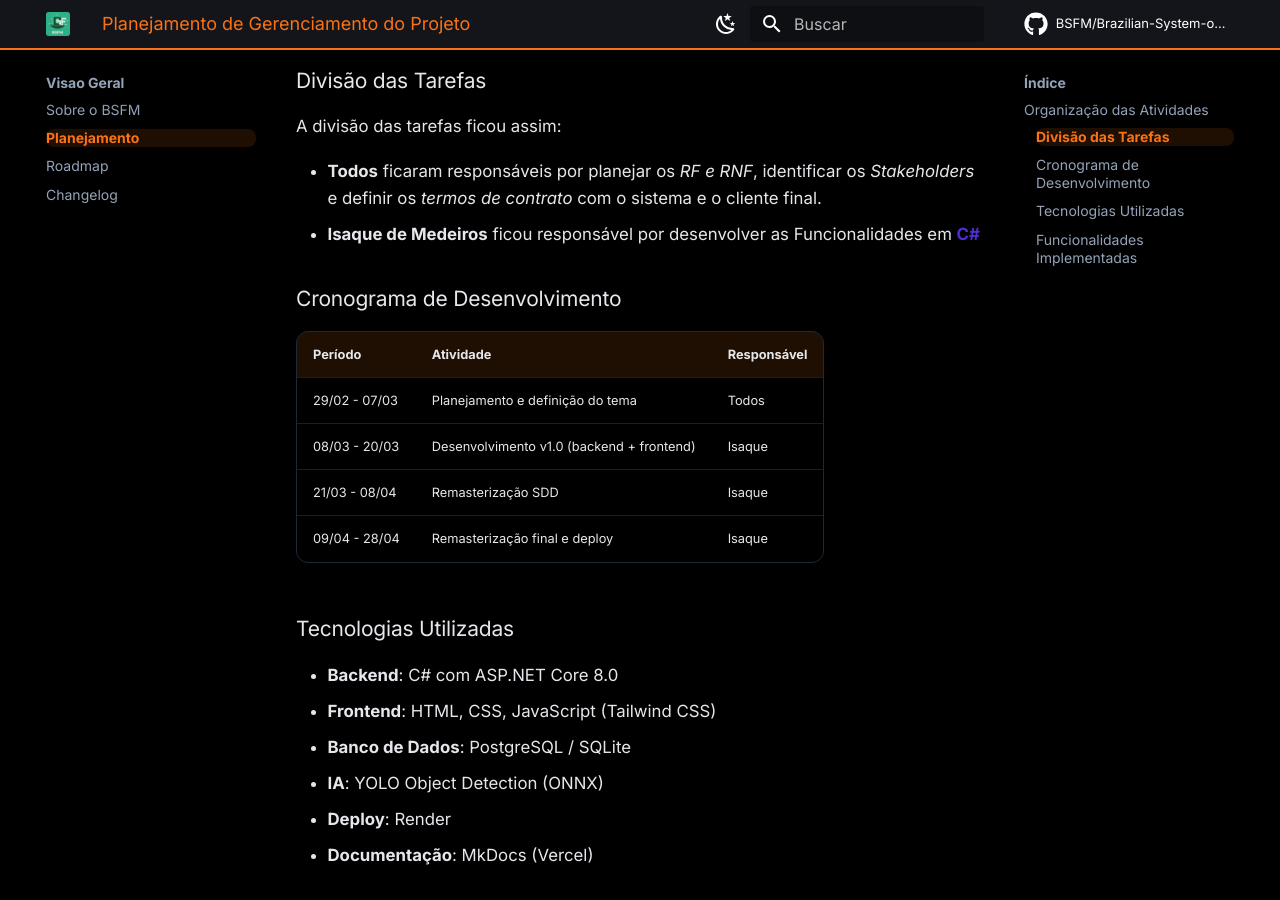
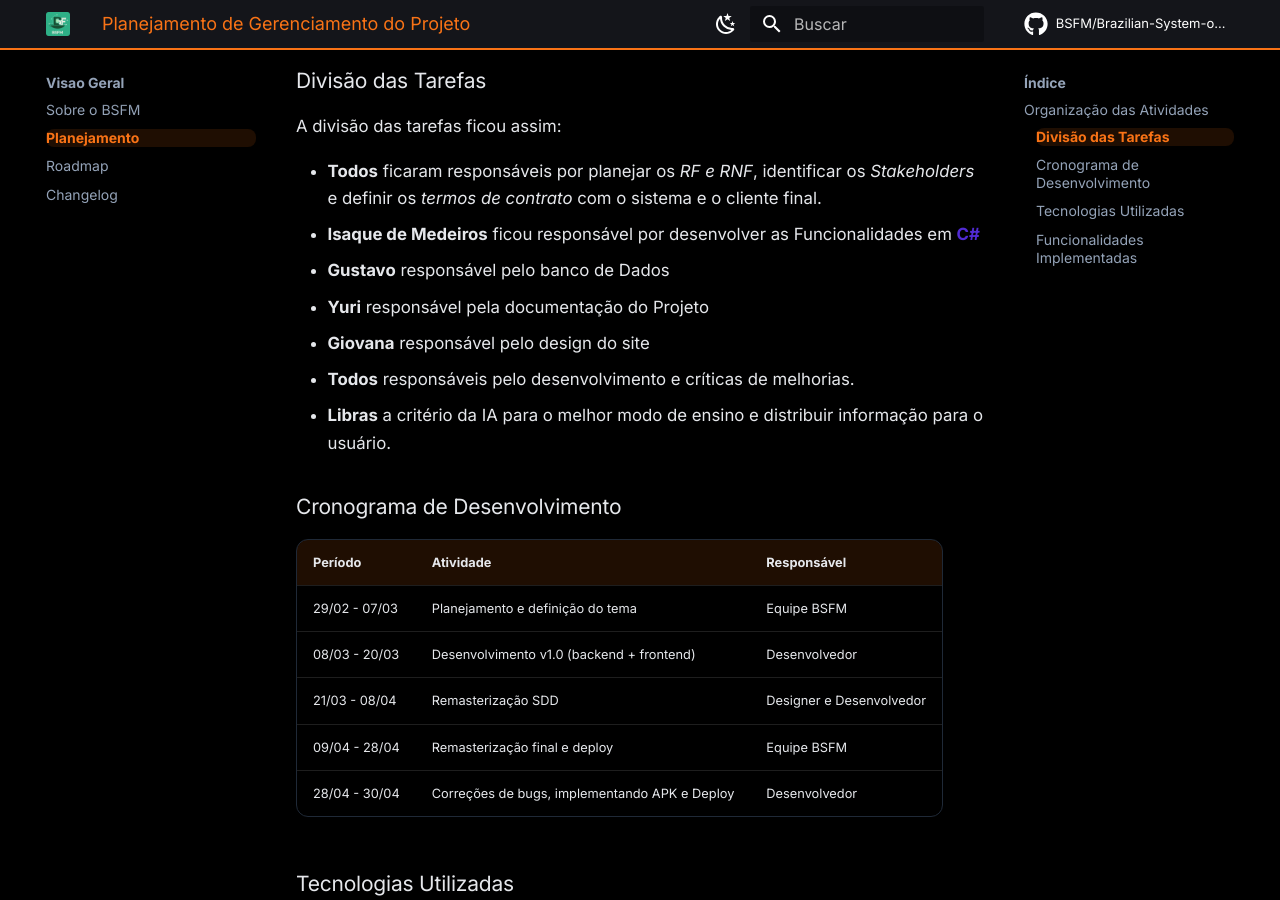
Before and after one commit to Isaque-Medeiros/pim-03semestre-ads, an MkDocs documentation site: the page built from docs/bsfm/planejamento.md, in a window 1280 px wide and 900 px high, scrolled down 466 px. Built offline with MkDocs 1.6.1 and Material for MkDocs 9.7.7, drawn with Linux system fonts in a browser that asks for light colours; comment, search, counter and statistics services are not loaded.

Commit message:
Att documentation

```diff
--- a/docs/bsfm/planejamento.md
+++ b/docs/bsfm/planejamento.md
@@ -18,15 +18,22 @@ A divisão das tarefas ficou assim:
 
 - **Todos** ficaram responsáveis por planejar os *RF e RNF*, identificar os *Stakeholders* e definir os *termos de contrato* com o sistema e o cliente final.
 - **Isaque de Medeiros** ficou responsável por desenvolver as Funcionalidades em <b style="color: #512bd4;">C#</b>
+- **Gustavo** responsável pelo banco de Dados
+- **Yuri** responsável pela documentação do Projeto
+- **Giovana** responsável pelo design do site
+- **Todos** responsáveis pelo desenvolvimento e críticas de melhorias.
+- **Libras** a critério da IA para o melhor modo de ensino e distribuir informação para o usuário.
 
 ### Cronograma de Desenvolvimento
 
 | Período | Atividade | Responsável |
 |---------|-----------|-------------|
-| 29/02 - 07/03 | Planejamento e definição do tema | Todos |
-| 08/03 - 20/03 | Desenvolvimento v1.0 (backend + frontend) | Isaque |
-| 21/03 - 08/04 | Remasterização SDD | Isaque |
-| 09/04 - 28/04 | Remasterização final e deploy | Isaque |
+| 29/02 - 07/03 | Planejamento e definição do tema | Equipe BSFM |
+| 08/03 - 20/03 | Desenvolvimento v1.0 (backend + frontend) | Desenvolvedor |
+| 21/03 - 08/04 | Remasterização SDD | Designer e Desenvolvedor |
+| 09/04 - 28/04 | Remasterização final e deploy | Equipe BSFM |
+| 28/04 - 30/04 | Correções de bugs, implementando APK e Deploy | Desenvolvedor |
+
 
 ### Tecnologias Utilizadas
 
```
Also changed, not shown: docs/index.md (+7 -7 lines).
